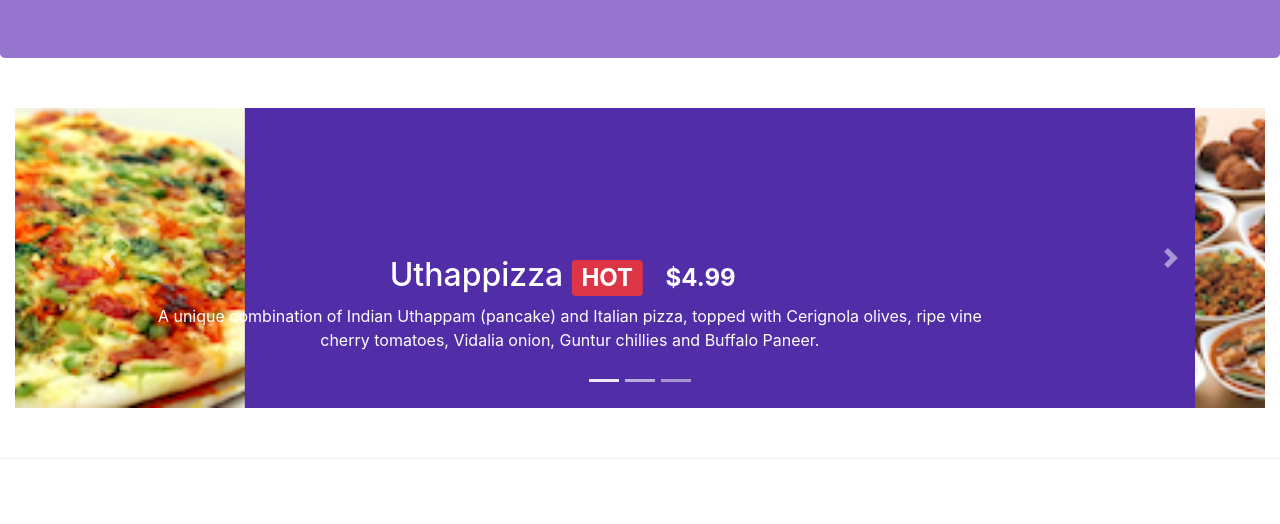
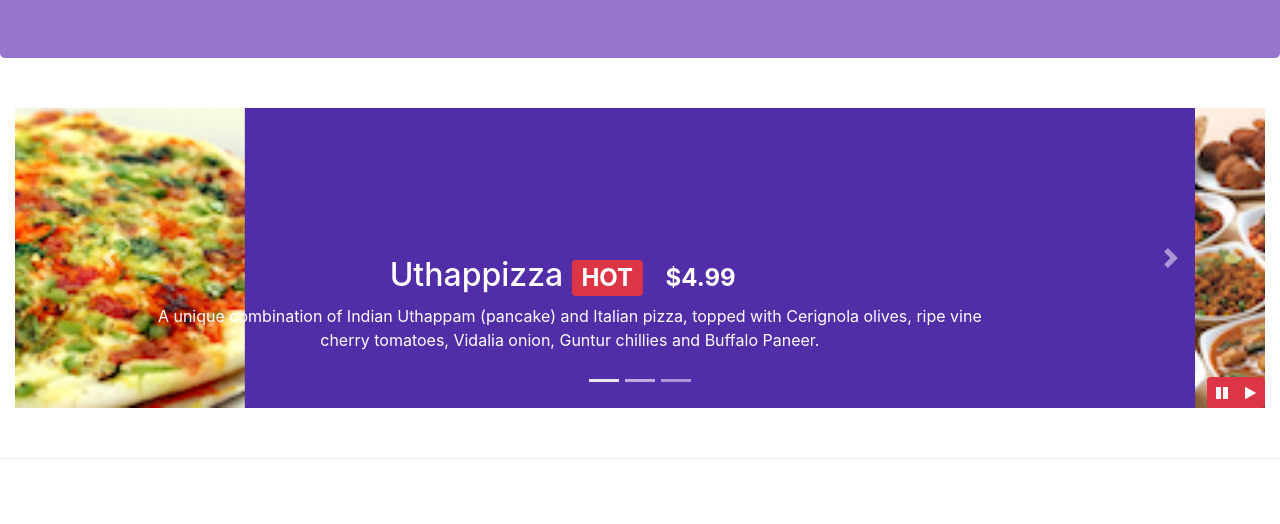
Before and after one commit to Sedki-Sghairi/full-stack-web-dev-course, a website: page index.html in a window 1280 px wide. Shown: the part 276-800 px from the top of the page. Drawn offline with nearby package versions, Linux system fonts and the light colour scheme.

Commit message:
bootstrap Jquery

```diff
--- a/css/style.css
+++ b/css/style.css
@@ -54,3 +54,9 @@ address {
 	left: 0;
 	min-height: 300px;
 }
+#carouselButton {
+	position: absolute;
+	right: 0;
+	bottom: 0;
+	z-index: 1;
+}
--- a/index.html
+++ b/index.html
@@ -198,6 +198,15 @@
                 <a class="carousel-control-next" href="#mycarousel" role="button" data-slide="next">
                     <span class="carousel-control-next-icon"></span>
                 </a>
+                <div class="btn-group" id="carouselButton">
+                    <button class="btn btn-danger btn-sm" id="carousel-pause">
+                	    <span class="fa fa-pause"></span>
+                    </button>
+                    <button class="btn btn-danger btn-sm" id="carousel-play">
+                	    <span class="fa fa-play"></span>
+                    </button>
+                </div>
+
             </div>
          </div>
     </div>
@@ -296,7 +305,17 @@
     <script src="node_modules/jquery/dist/jquery.slim.min.js"></script>
     <script src="node_modules/popper.js/dist/umd/popper.min.js"></script>
     <script src="node_modules/bootstrap/dist/js/bootstrap.min.js"></script>
-
+    <script>
+        $(document).ready(function(){
+            $("#mycarousel").carousel( { interval: 2000 } );
+            $("#carousel-pause").click(function(){
+                $("#mycarousel").carousel('pause');
+            });
+            $("#carousel-play").click(function(){
+                $("#mycarousel").carousel('cycle');
+            });
+        });
+    </script>
 </body>
 
 </html>
```
